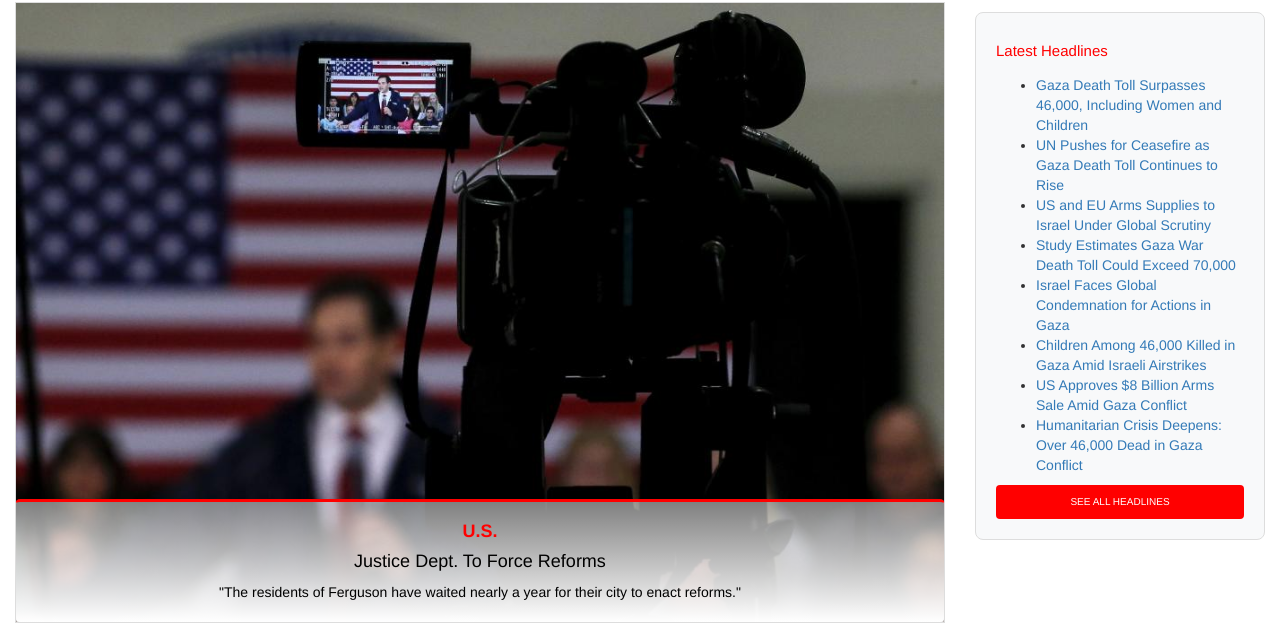
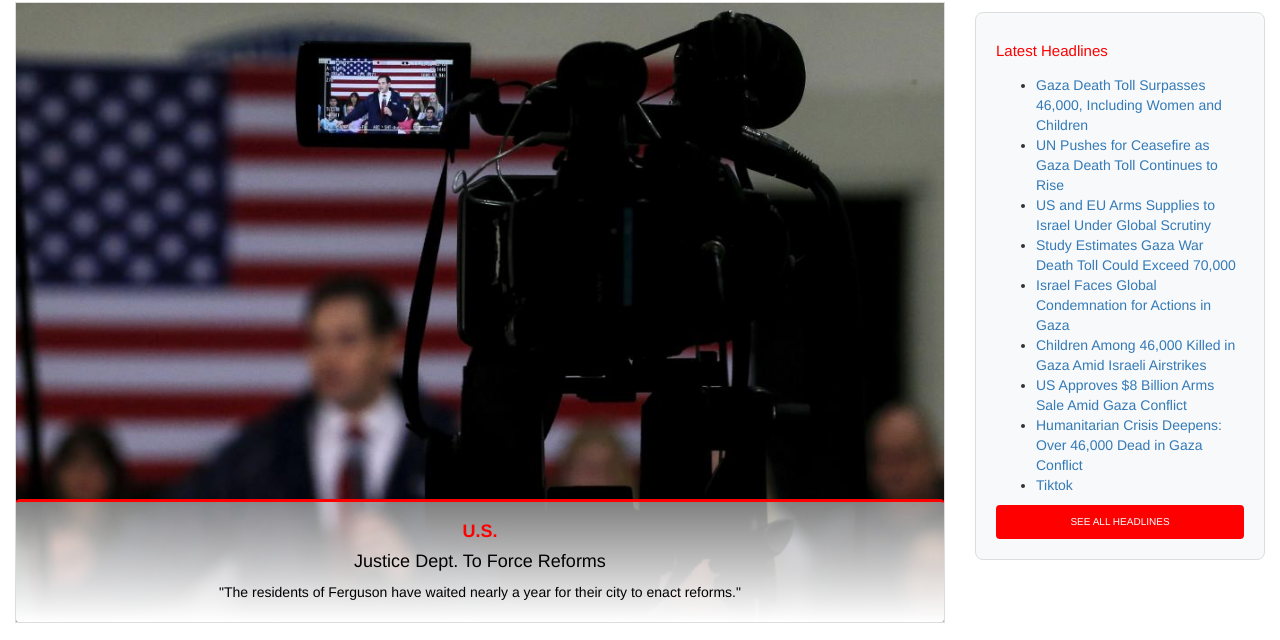
Before and after one commit to dalam278/Project-Newsweek, a plain HTML site: page index.html in a window 1280 px wide. Shown: the part 109-749 px from the top of the page. Drawn offline with Linux system fonts and the light colour scheme.

Commit message:
Update index.html

```diff
--- a/index.html
+++ b/index.html
@@ -124,6 +124,7 @@
               <li><a href="#">Children Among 46,000 Killed in Gaza Amid Israeli Airstrikes</a></li>
               <li><a href="#">US Approves $8 Billion Arms Sale Amid Gaza Conflict</a></li>
               <li><a href="#">Humanitarian Crisis Deepens: Over 46,000 Dead in Gaza Conflict</a></li>
+              <li><a href="#">Tiktok </a></li>
             </ul>
             <button class="see-all-headlines" type="button">See All Headlines</button>
           </div>
```
